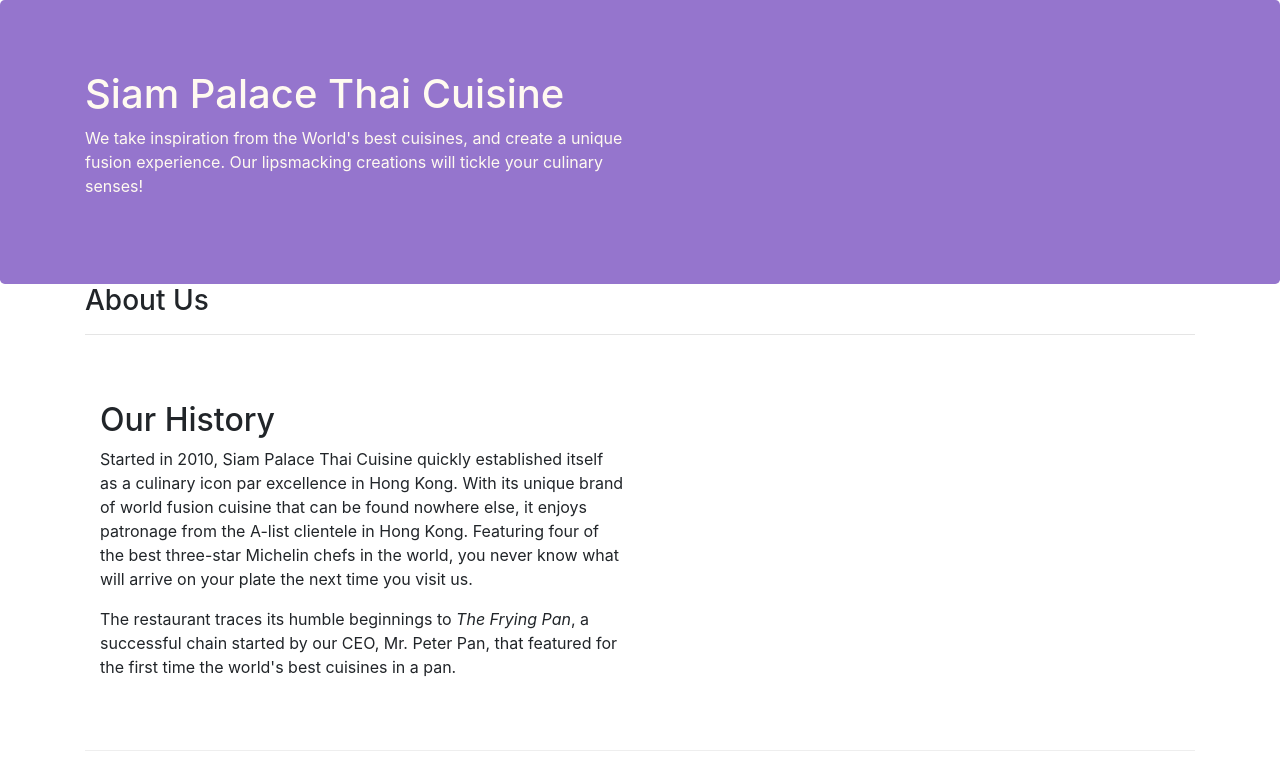
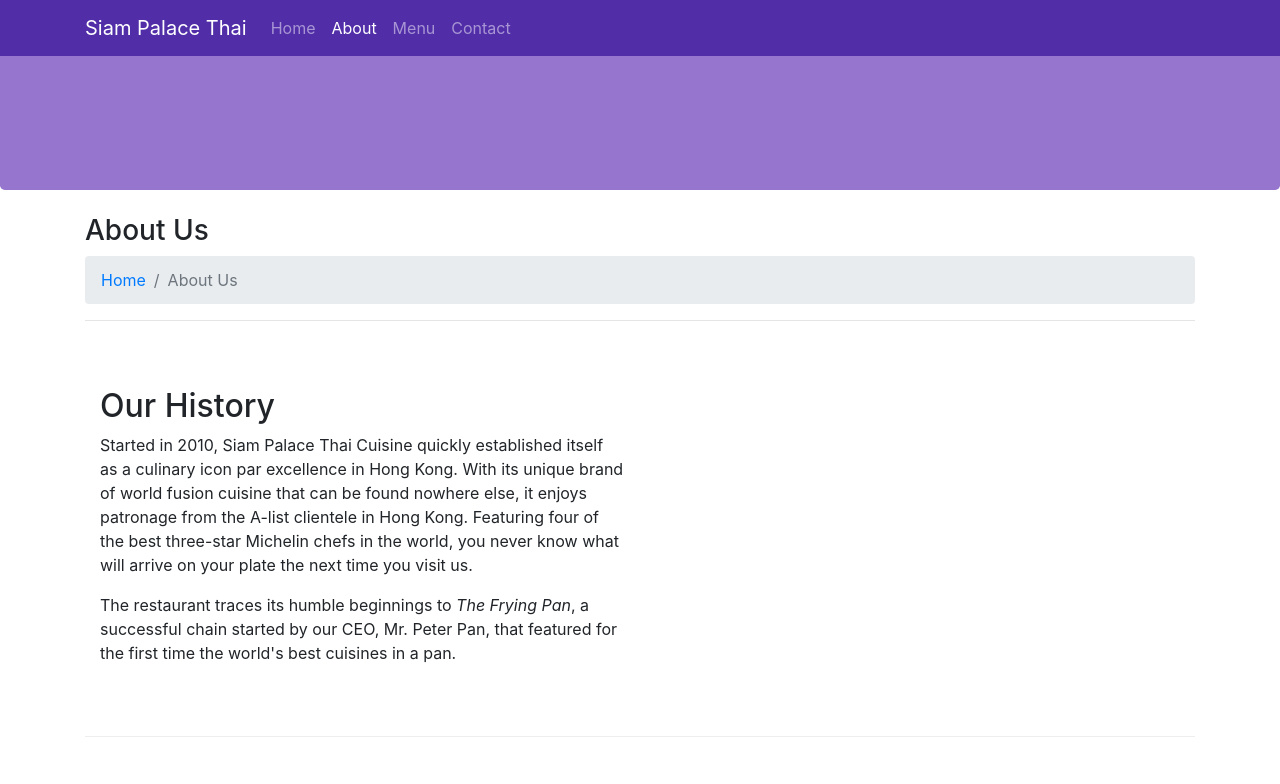
Before and after one commit to PauuuIFBM/Siam-Palace-website, a website: page aboutus.html in a window 1280 px wide. Shown: the top 784 px of the page. Drawn offline with nearby package versions, Linux system fonts and the light colour scheme.

Commit message:
Actividad 4 acabada

```diff
--- a/aboutus.html
+++ b/aboutus.html
@@ -19,21 +19,36 @@
 <body>
 
     <header class="jumbotron">
-        <div class="container">
-            <div class="row">
-                <div class="col-12 col-sm-6">
-                    <h1>Siam Palace Thai Cuisine</h1>
-                    <p">We take inspiration from the World's best cuisines, and create a unique fusion experience. Our
-                        lipsmacking creations will tickle your culinary senses!</p>
-                </div>
-            </div>
-        </div>
+            <nav class="navbar navbar-dark navbar-expand-sm fixed-top">
+                    <div class="container">
+                        <button class="navbar-toggler" type="button" data-toggle="collapse" data-target="#Navbar">
+                            <span class="navbar-toggler-icon"></span>
+                        </button>
+
+                        <a class="navbar-brand" href="./index.html">Siam Palace Thai</a>
+                        <div class="collapse navbar-collapse" id="Navbar">
+
+                            <ul class="navbar-nav mr-auto">
+                                <li class="nav-item"><a class="nav-link" href="./index.html">Home</a></li>
+                                <li class="nav-item active"><a class="nav-link" href="#">About</a></li>
+                                <li class="nav-item"><a class="nav-link" href="#">Menu</a></li>
+                                <li class="nav-item"><a class="nav-link" href="#">Contact</a></li>
+                            </ul>
+                        </div>
+                    </div>
+                </nav>
     </header>
 
     <div class="container">
         <div class="row">
             <div class="col-12">
+                <br>
                 <h3>About Us</h3>
+                <ol class="col-12 breadcrumb">
+                        <li class="breadcrumb-item"><a href="./index.html">Home</a></li>
+                        <li class="breadcrumb-item active">About Us</li>
+             </ol>
+
                 <hr>
             </div>
         </div>
--- a/css/style.css
+++ b/css/style.css
@@ -28,3 +28,12 @@ address{
     margin:0px;
     color:#0f0f0f;
 }
+
+body{
+    padding:50px 0px 0px 0px;
+    z-index:0;
+}
+
+.navbar-dark {
+     background-color: #512DA8;
+}
```
Also changed, not shown: index.html (+1 -1 lines).
